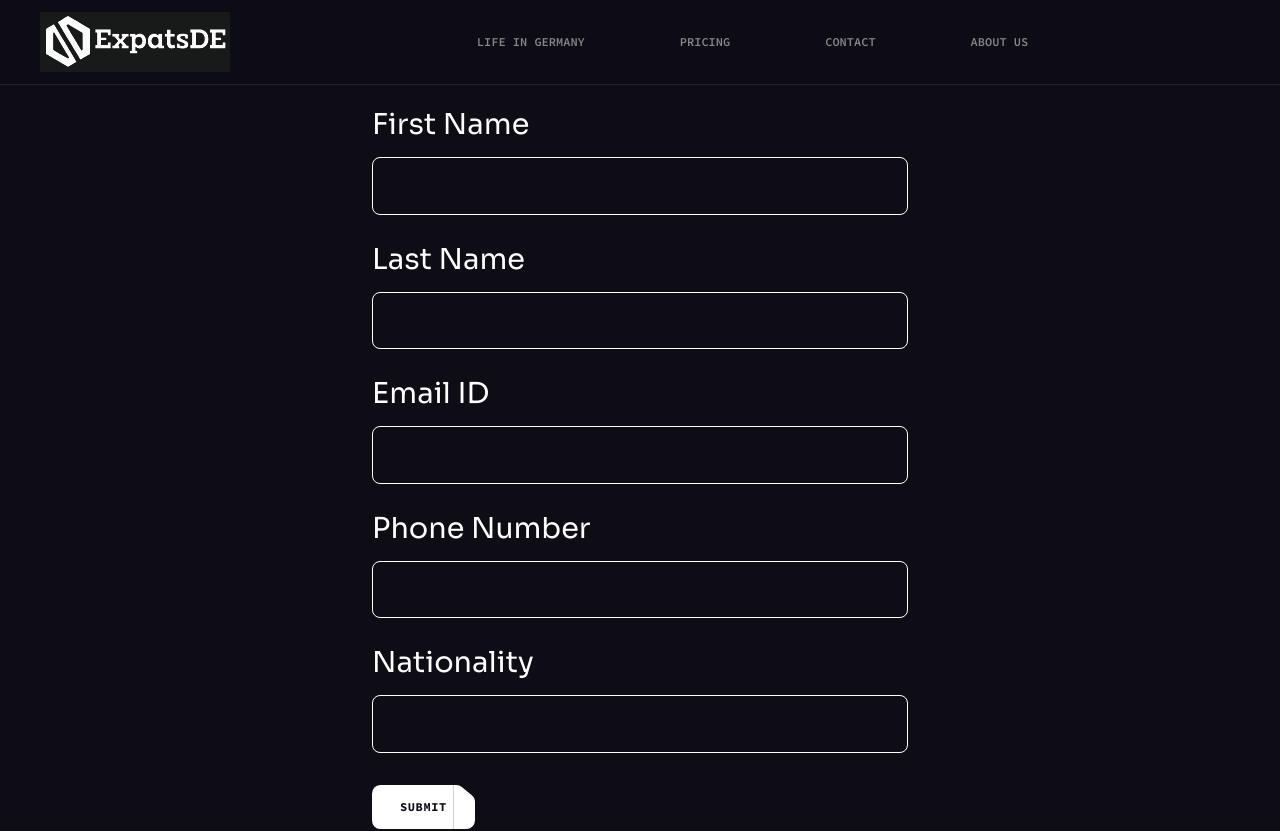
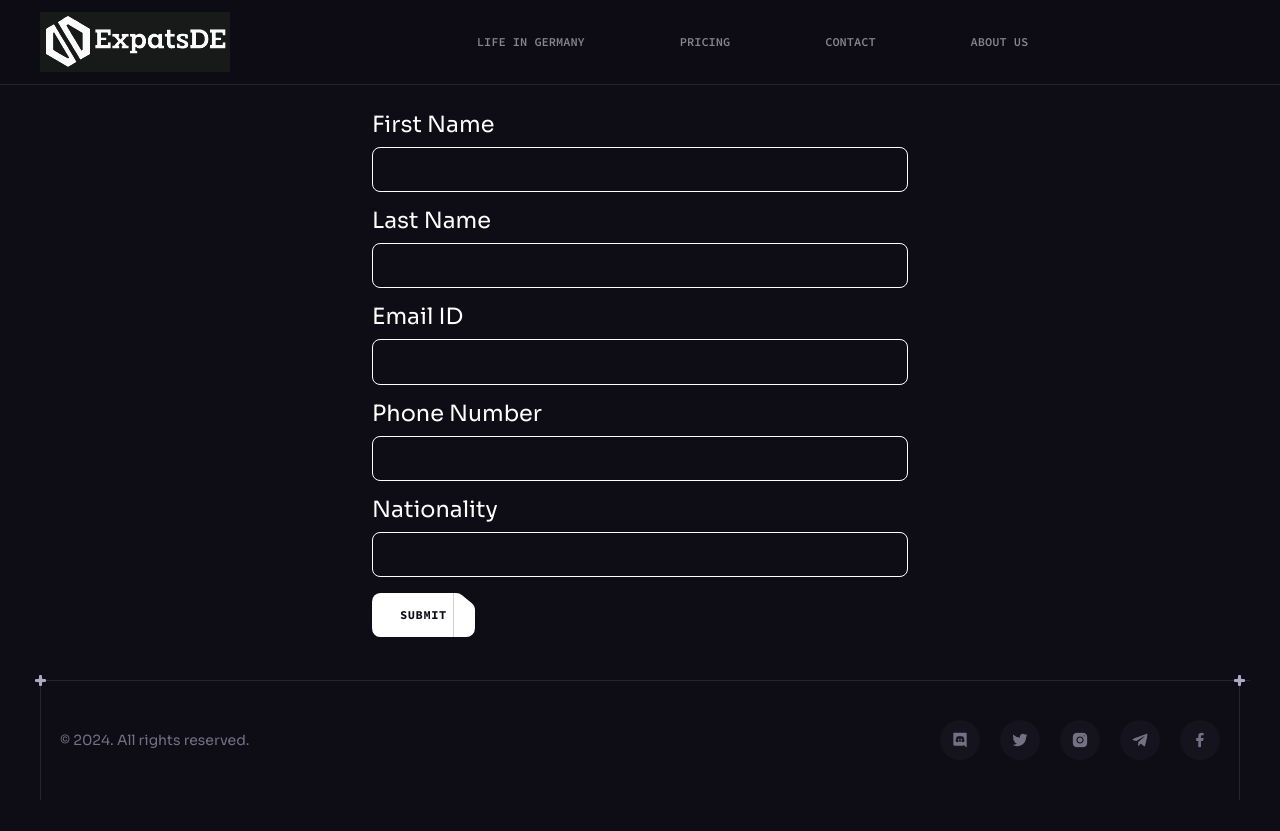
Before and after one commit to expatsde/expatsde.github.io, a React (Vite) app: page /form/1 in a window 1280 px wide. Shown: the top 831 px of the page. After the commit the page ends 800 px from the top, so only its background shows below. Built offline with nearby package versions, Linux system fonts and the light colour scheme.

Commit message:
reduced size

```diff
--- a/src/components/Input.jsx
+++ b/src/components/Input.jsx
@@ -9,52 +9,44 @@ const Container = styled.div`
  margin: 0 auto;
  padding: 2rem;
 `;
-
 const FormStyle = styled.form`
  width: 100%;
  max-width: 100%;
  .form-group {
     width: 100%;
-    margin-bottom: 2rem;
+    margin-bottom: 1rem; // Reduced margin-bottom
  }
  label {
-    font-size: 1.8rem;
+    font-size: 1.4rem; // Reduced font size
  }
  input,
  textarea {
     width: 100%;
-    font-size: 1.5rem;
-    padding: 0.8rem;
+    font-size: 1.2rem; // Reduced font size
+    padding: 0.6rem; // Reduced padding
     color: var(--gray-1);
     background-color: var(--deep-dark);
     outline: none;
     border: 1px solid white;
     border-radius: 8px;
-    margin-top: 1rem;
+    margin-top: 0.5rem; // Reduced margin-top
  }
  textarea {
-    min-height: 200px;
+    min-height: 150px; // Reduced min-height
     resize: vertical;
  }
  button[type="submit"] {
     background-color: var(--gray-1);
     color: var(--black);
-    font-size: 1.5rem;
+    font-size: 1.2rem; // Reduced font size
     display: inline-block;
     outline: none;
     border: none;
-    padding: 0.8rem 3rem;
+    padding: 0.6rem 2rem; // Reduced padding
     cursor: pointer;
  }
 `;
 
-const SuccessAlert = styled.div`
- background-color: green;
- color: white;
- padding: 1rem;
- border-radius: 8px;
- margin-top: 1rem;
-`;
 
 export default function InputForm() {
  const { title } = useParams();
```
